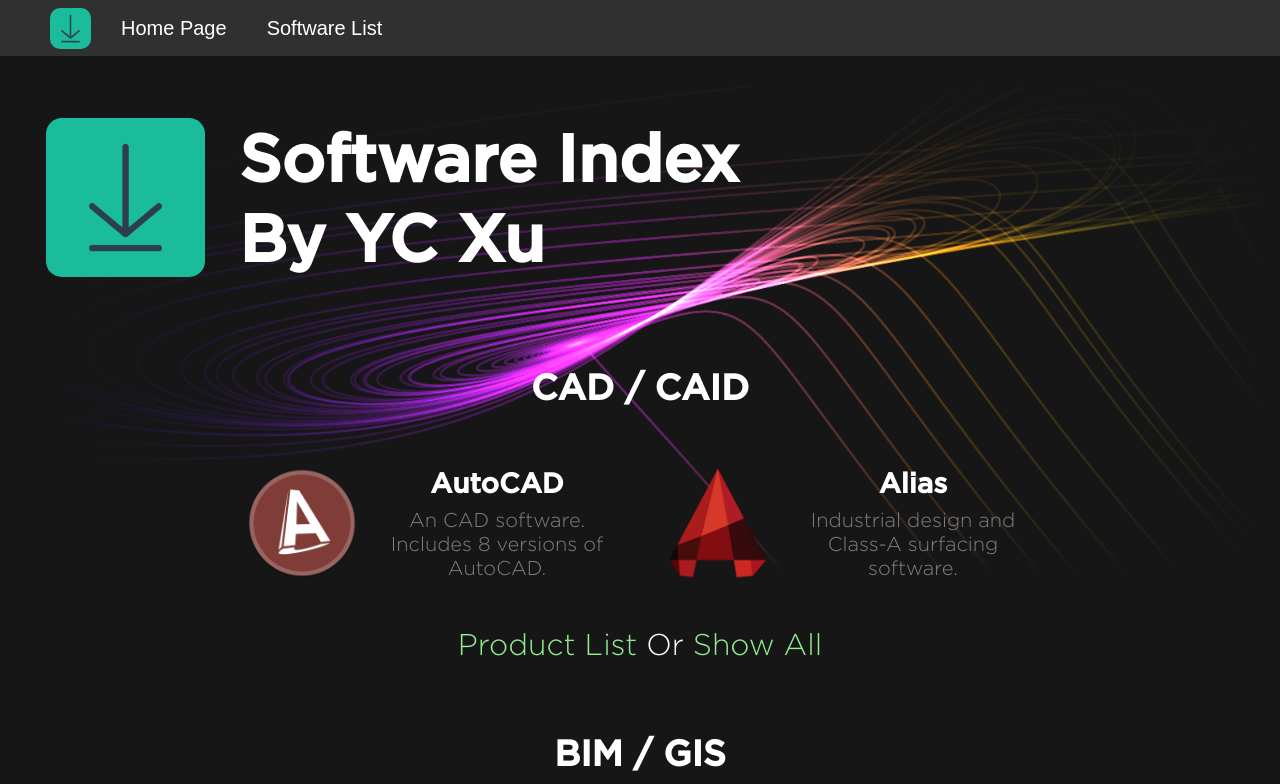
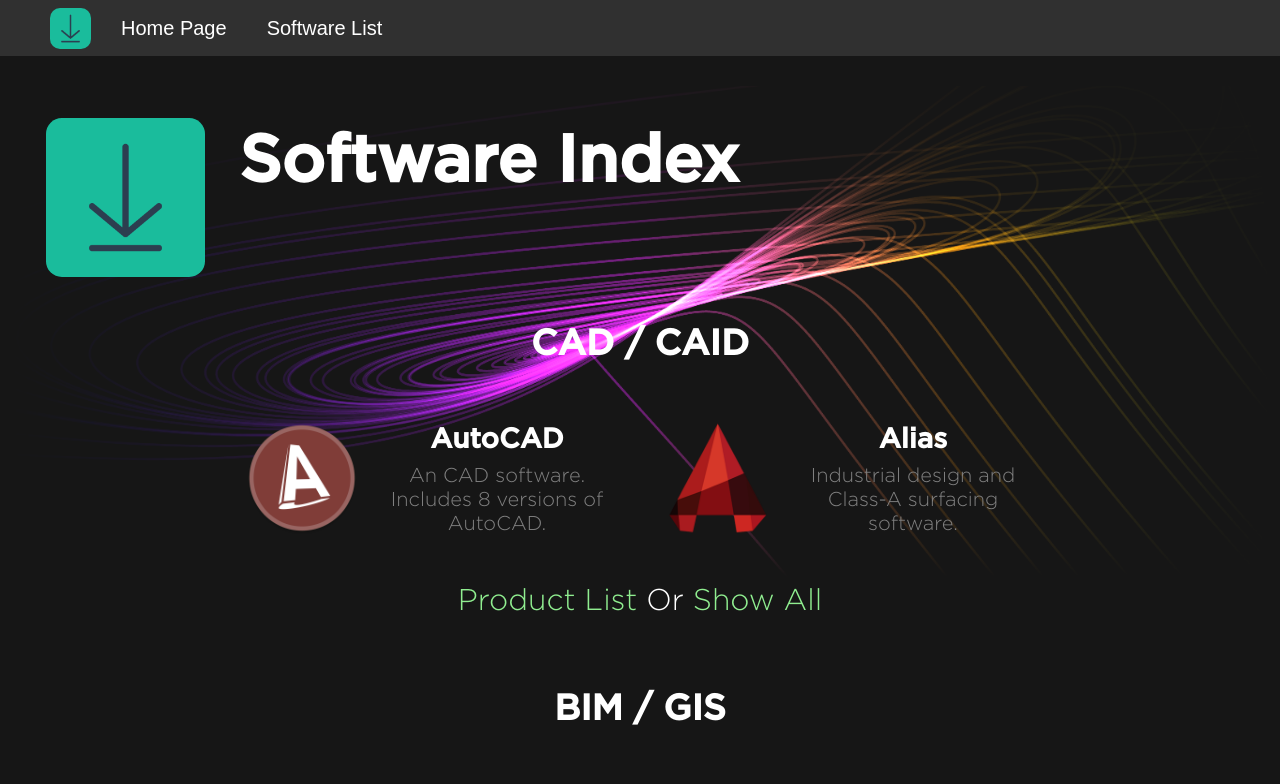
Before and after one commit to HydrogenC/HydrogenC.github.io, a plain HTML site: page index.html in a window 1280 px wide. Shown: the top 784 px of the page. Drawn offline with Linux system fonts and the light colour scheme.

Commit message:
Update index.html

```diff
--- a/index.html
+++ b/index.html
@@ -13,7 +13,7 @@
 	<script src="Libs/DSection.js"></script>
     <script>
         window.onload = function () {
-			Load_Page();
+            Load_Page();
             WriteRecommends();
             Load_DSection();
         }
@@ -27,8 +27,6 @@
         <h1 class="default">
             Software Index
             <!--ExMatics&trade; LZ-AHS-->
-            <br />
-            By YC Xu
             <!--Software Download-->
         </h1>
     </div>
```
